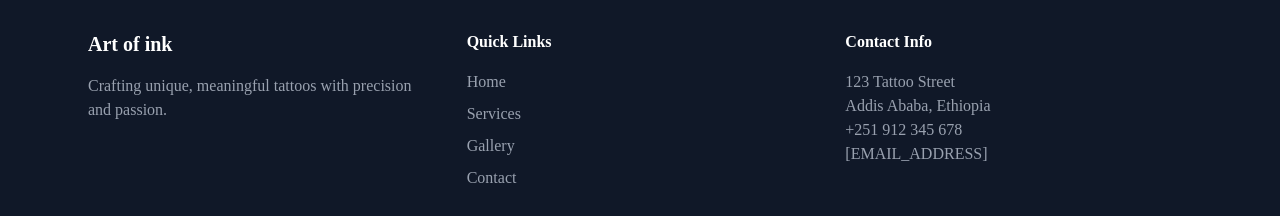
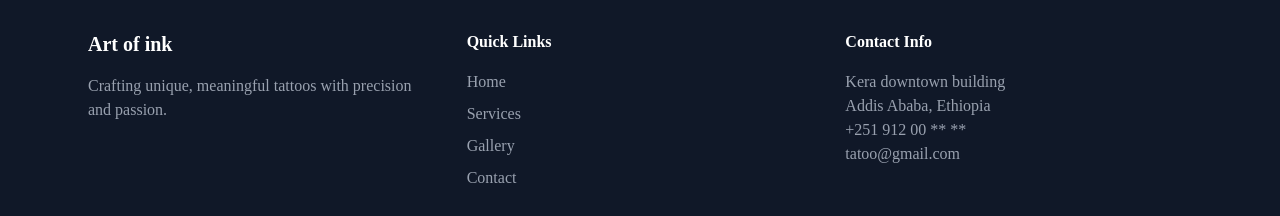
Before and after one commit to Nuhamin-07/tattoo-studio, a Next.js app: page / in a window 1280 px wide. Shown: the part 3019-3235 px from the top of the page. Built offline with nearby package versions, Linux system fonts and the light colour scheme.

Commit message:
footer UI fix

```diff
--- a/components/footer.tsx
+++ b/components/footer.tsx
@@ -19,10 +19,10 @@ export default function Footer() {
 
                 <div>
                     <h3 className="text-white font-semibold mb-4">Contact Info</h3>
-                    <p>123 Tattoo Street</p>
+                    <p>Kera downtown building</p>
                     <p>Addis Ababa, Ethiopia</p>
-                    <p>+251 912 345 678</p>
-                    <p>[EMAIL_ADDRESS]</p>
+                    <p>+251 912 00 ** **</p>
+                    <p>tatoo@gmail.com</p>
                 </div>
             </div>
 
```
